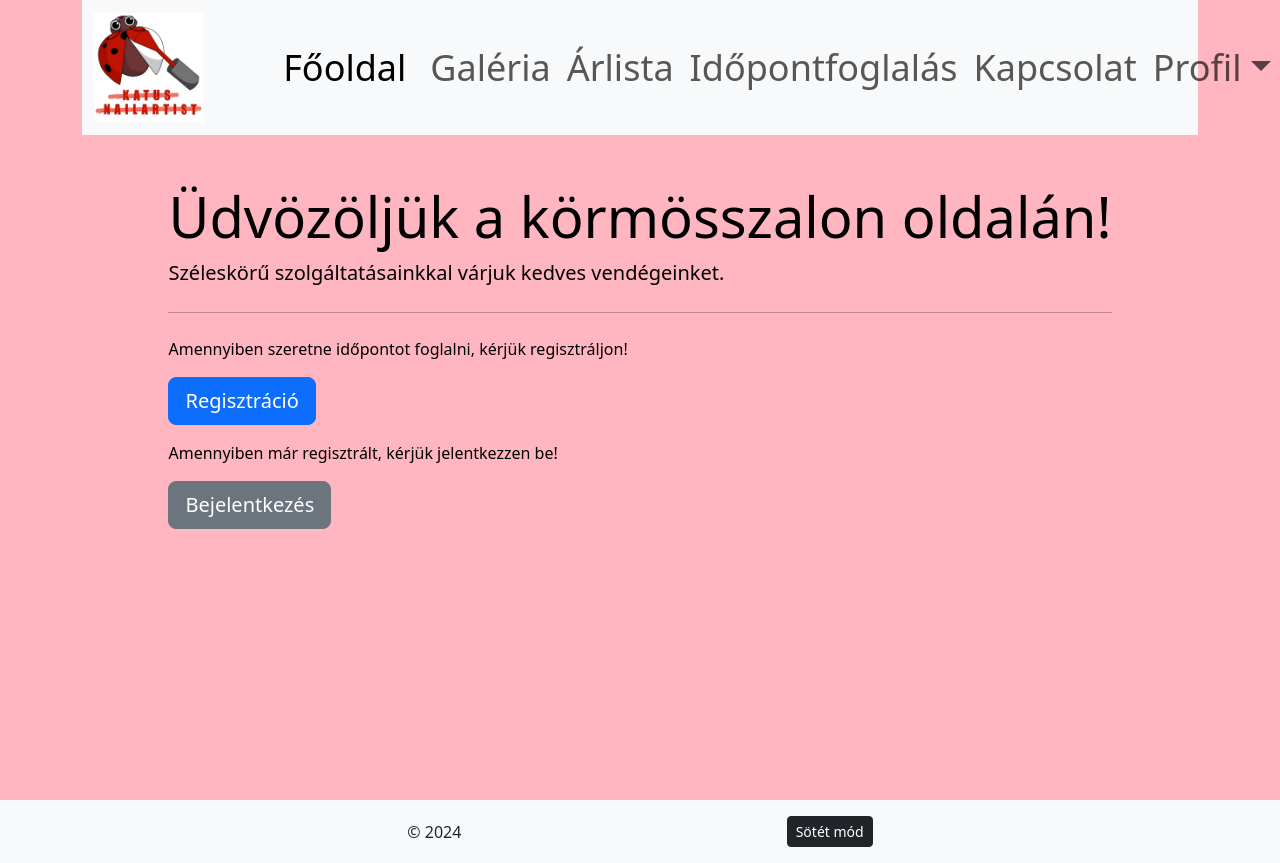
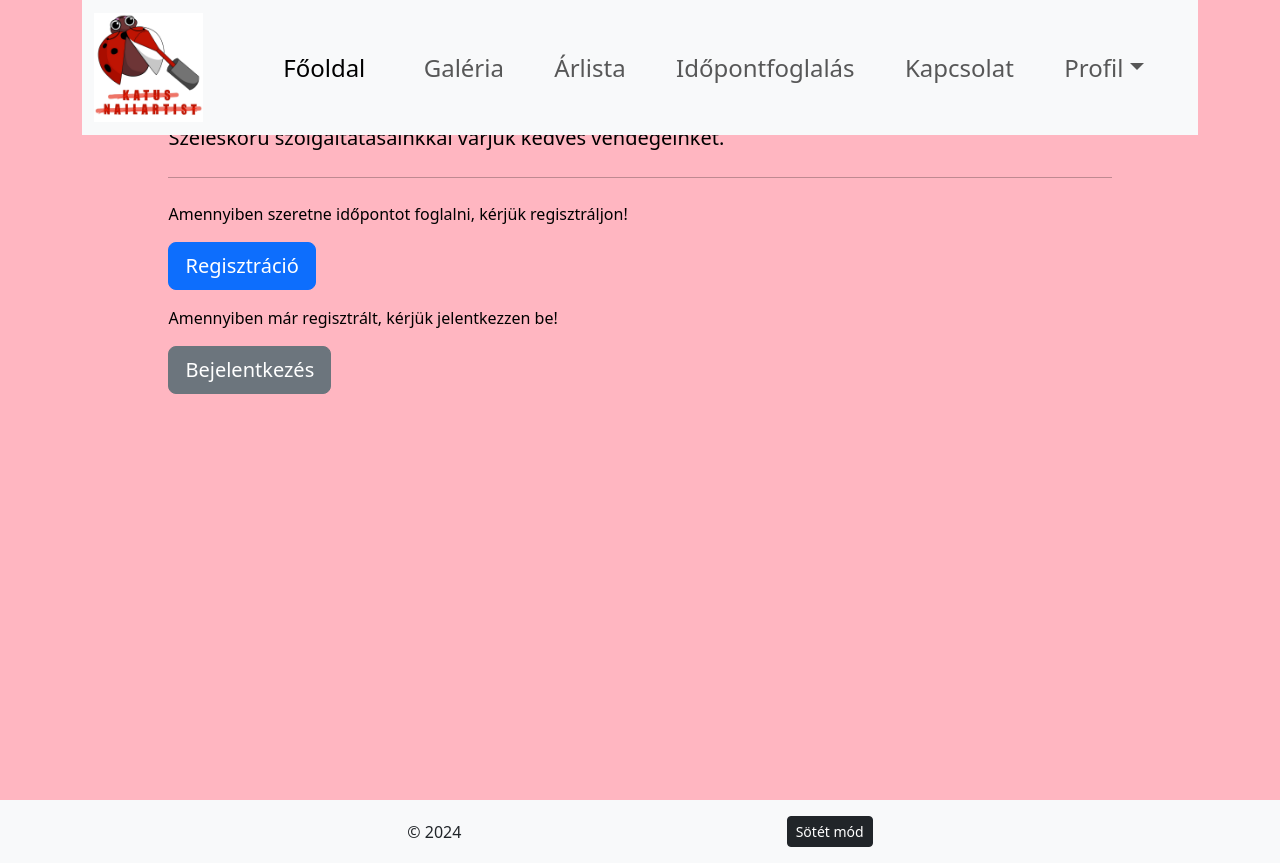
Before and after one commit to Kormos03/IKT_KormosProjekt, a React (Vite) app in the folder frontend/frontend/: page / in a window 1280 px wide. Built offline with nearby package versions, Linux system fonts and the light colour scheme.

Commit message:
the navigatioonbar is filled now, but its too big :D

```diff
--- a/frontend/frontend/package.json
+++ b/frontend/frontend/package.json
@@ -27,6 +27,7 @@
   },
   "devDependencies": {
     "@types/bootstrap": "^5.2.10",
+    "@types/lodash": "^4.17.0",
     "@types/react": "^18.2.15",
     "@types/react-dom": "^18.2.7",
     "@types/react-helmet": "^6.1.11",
--- a/frontend/frontend/src/App.css
+++ b/frontend/frontend/src/App.css
@@ -91,10 +91,12 @@ body, #root {
 }
 
 .navigationBar{
-  display: flex;
-  justify-content: space-evenly;
-  width: 100%;
-  font-size: 1.5em;
+  position: fixed; /* Fix the position of the navbar */
+  top: 0; /* Position it at the top */
+  left: 0; /* Position it at the left */
+  right: 0; /* Stretch it to the right */
+  z-index: 1000; /* Make sure it's above other elements */
+  width: 100%; /* Make it fill the full width */
 
 }
 
--- a/frontend/frontend/src/Components/AdminBookingNotReserved.tsx
+++ b/frontend/frontend/src/Components/AdminBookingNotReserved.tsx
@@ -6,6 +6,7 @@ import { datesToReadableFormatFunc } from "./datesToReadableFormatFunc";
 import { Button, Collapse } from "react-bootstrap";
 import { groupBy } from 'lodash';
 import { FiChevronDown } from "react-icons/fi";
+import { renderGroupedBookings } from "./renderGroupedBookings";
 
 export function AdminBookingNotReserved() {
     const { token, user,error, setToken, setUser, setError } = useAuth();
@@ -93,30 +94,7 @@ return (
     <div className="container login">
         <h1>Szabad időpontok kezelése</h1> Összes kijelölése <input type="checkbox" onChange={handleMasterCheckboxChange} />
         {//This function groups the bookings by date and displays them in a collapsible list
-            Object.entries(groupedBookings).sort(([dateA], [dateB]) => new Date(dateA).getTime() - new Date(dateB).getTime()).map(([date, bookings]) => {
-                return (
-                    <div key={date}>
-                        <Button
-                            className="btn btn-success"
-                            onClick={() => setOpen(prevOpen => ({ ...prevOpen, [date]: !prevOpen[date] }))}
-                            aria-controls={`collapse-${date}`}
-                            aria-expanded={open[date]}
-                        >
-                            {date}
-                            <FiChevronDown style={{ marginLeft: '10px', transition: 'transform 0.3s', transform: `rotate(${open[date] ? 180 : 0}deg)` }} />
-                        </Button>
-                        <Collapse in={open[date]}>
-                            <div id={`collapse-${date}`}>
-                                {
-                                    bookings.sort((a, b) => new Date(a.dateStart).getTime() - new Date(b.dateStart).getTime()).map((booking: any) => (
-                                        <p key={booking.id}>{datesToReadableFormatFunc(booking)} <button className="btn btn-danger btn-sm" onClick={() => deleteCheckedBookings(booking.id)} >Törlés</button> <input type="checkbox" checked={checkedStates[booking.id] || false} onChange={e => handleCheckboxChange(booking.id, e)} /> </p>
-                                    ))
-                                }
-                            </div>
-                        </Collapse>
-                    </div>
-                )
-            })
+            renderGroupedBookings(groupedBookings, open, setOpen, checkedStates, deleteCheckedBookings, handleCheckboxChange, datesToReadableFormatFunc, false)
         }
     </div>
 );
--- a/frontend/frontend/src/Components/AdminBookingReserved.tsx
+++ b/frontend/frontend/src/Components/AdminBookingReserved.tsx
@@ -1,13 +1,19 @@
 import { useEffect, useState } from "react";
 import useAuth from "./useAuth";
 import { useNavigate } from "react-router-dom";
+import { groupBy } from 'lodash';
 import { datesToReadableFormatFunc } from "./datesToReadableFormatFunc";
+import { BookingModel } from "../BookingModel";
+import { renderGroupedBookings } from "./renderGroupedBookings";
 
 export function AdminBookingReserved() {
     const { token, user,error, setToken, setUser, setError } = useAuth();
-    const [bookingData, setBookingData] = useState([]);
+    const [bookingData, setBookingData] = useState([] as BookingModel[]);
     const [checkedStates, setCheckedStates] = useState({});
+    const [open, setOpen] = useState({});
     const navigate = useNavigate();
+    const groupedBookings = groupBy(bookingData, booking => new Date(booking.dateStart).toDateString());
+
 
     const handleMasterCheckboxChange = (e) => {
      const isChecked = e.target.checked;
@@ -46,6 +52,8 @@ export function AdminBookingReserved() {
          }
 
         getAllReserved();
+
+
     }, []);
 
    //delete booking
@@ -88,15 +96,9 @@ export function AdminBookingReserved() {
         <>
         <div className="container login">
         <h1>Lefoglalt időpontok kezelése</h1> Összes kijelölése <input type="checkbox" onChange={handleMasterCheckboxChange} />
-        {
-            bookingData.sort((a, b) => new Date(a.dateStart).getTime() - new Date(b.dateStart).getTime()).map((booking: any) => {
-                return (
-                    <div key={booking.id}>
-                                          <p>{booking.name} - {datesToReadableFormatFunc(booking)} - {booking.type} <button className="btn btn-danger btn-sm" onClick={() => deleteCheckedBookings(booking.id)} >Törlés</button> <input type="checkbox" checked={checkedStates[booking.id] || false} onChange={e => handleCheckboxChange(booking.id, e)} /> </p>
-                    </div>
-                )
-            })
-        }
+       {
+        renderGroupedBookings(groupedBookings, open, setOpen, checkedStates, deleteCheckedBookings, handleCheckboxChange, datesToReadableFormatFunc, true)
+       }
         </div>
         </>
     )
--- a/frontend/frontend/src/Components/AdminNavigationBar.tsx
+++ b/frontend/frontend/src/Components/AdminNavigationBar.tsx
@@ -14,7 +14,7 @@ export function AdminNavigationBar() {
     }
 
     return (<div>
-        <div className="container" id="navBarContainer">
+        <div className="navigationBar" id="navBarContainer">
             <div className="row">
                 <div className="col">
 
--- /dev/null
+++ b/frontend/frontend/src/Components/renderGroupedBookings.tsx
@@ -0,0 +1,33 @@
+import { Button, Collapse } from "react-bootstrap";
+import { FiChevronDown } from "react-icons/fi";
+
+//This function groups the bookings by date and displays them in a collapsible list
+    export function renderGroupedBookings(groupedBookings: any, open: any, setOpen: any, checkedStates: any, deleteCheckedBookings: any, handleCheckboxChange: any, datesToReadableFormatFunc: any, needName: boolean = false) {
+        return Object.entries(groupedBookings)
+            .sort(([dateA], [dateB]) => new Date(dateA).getTime() - new Date(dateB).getTime())
+            .map(([date, bookings]) => {
+                return (
+                    <div key={date}>
+                        <Button
+                            className="btn btn-success"
+                            onClick={() => setOpen(prevOpen => ({ ...prevOpen, [date]: !prevOpen[date] }))}
+                            aria-controls={`collapse-${date}`}
+                            aria-expanded={open[date]}
+                        >
+                           {date}
+                            <FiChevronDown style={{ marginLeft: '10px', transition: 'transform 0.3s', transform: `rotate(${open[date] ? 180 : 0}deg)` }} />
+                        </Button>
+
+                        <Collapse in={open[date]}>
+                            <div id={`collapse-${date}`}>
+                                {
+                                    bookings.sort((a, b) => new Date(a.dateStart).getTime() - new Date(b.dateStart).getTime()).map((booking: any) => (
+                                        <p key={booking.id}>{needName? booking.name + " - " : " "}  {datesToReadableFormatFunc(booking)} <button className="btn btn-danger btn-sm" onClick={() => deleteCheckedBookings(booking.id)} >Törlés</button> <input type="checkbox" checked={checkedStates[booking.id] || false} onChange={e => handleCheckboxChange(booking.id, e)} /> </p>
+                                    ))
+                                }
+                            </div>
+                        </Collapse>
+                    </div>
+                )
+            })
+    }
```
Also changed, not shown: 1 other file (tests, documents, lock files or other folders).
